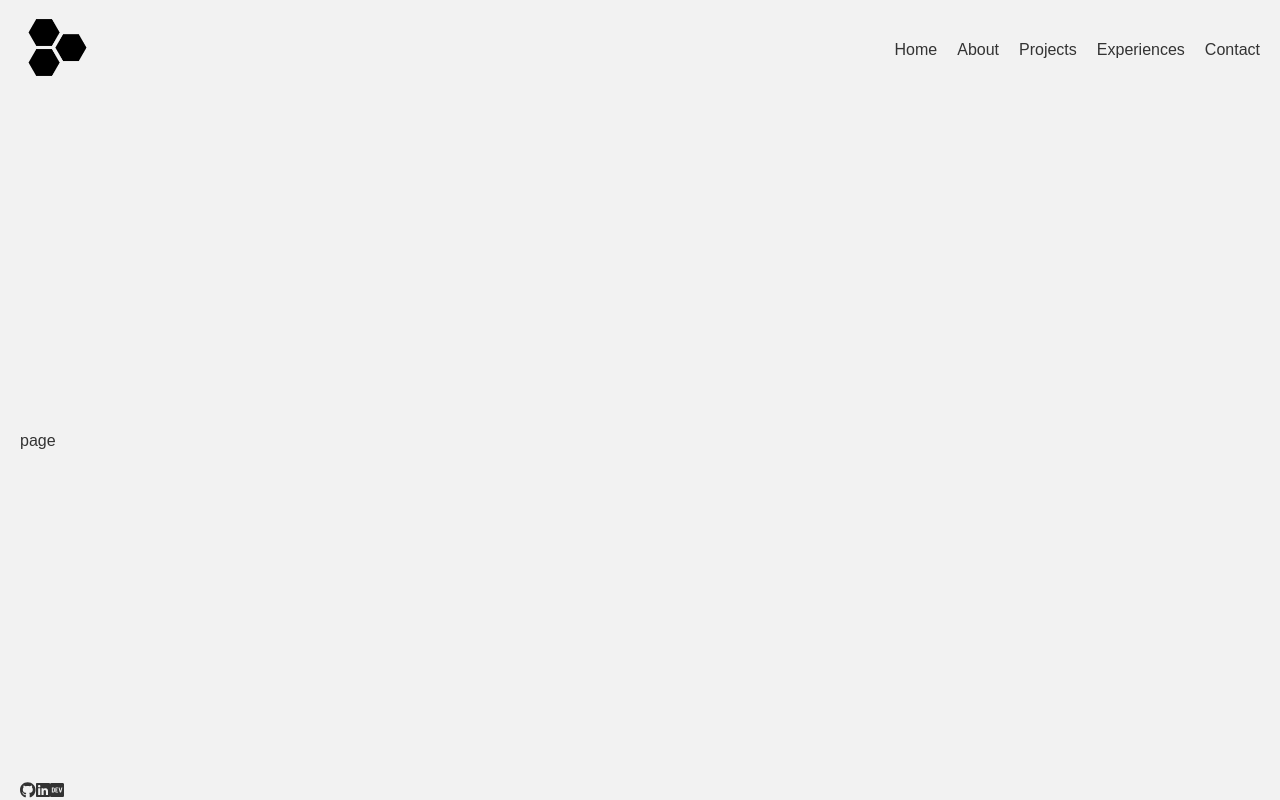
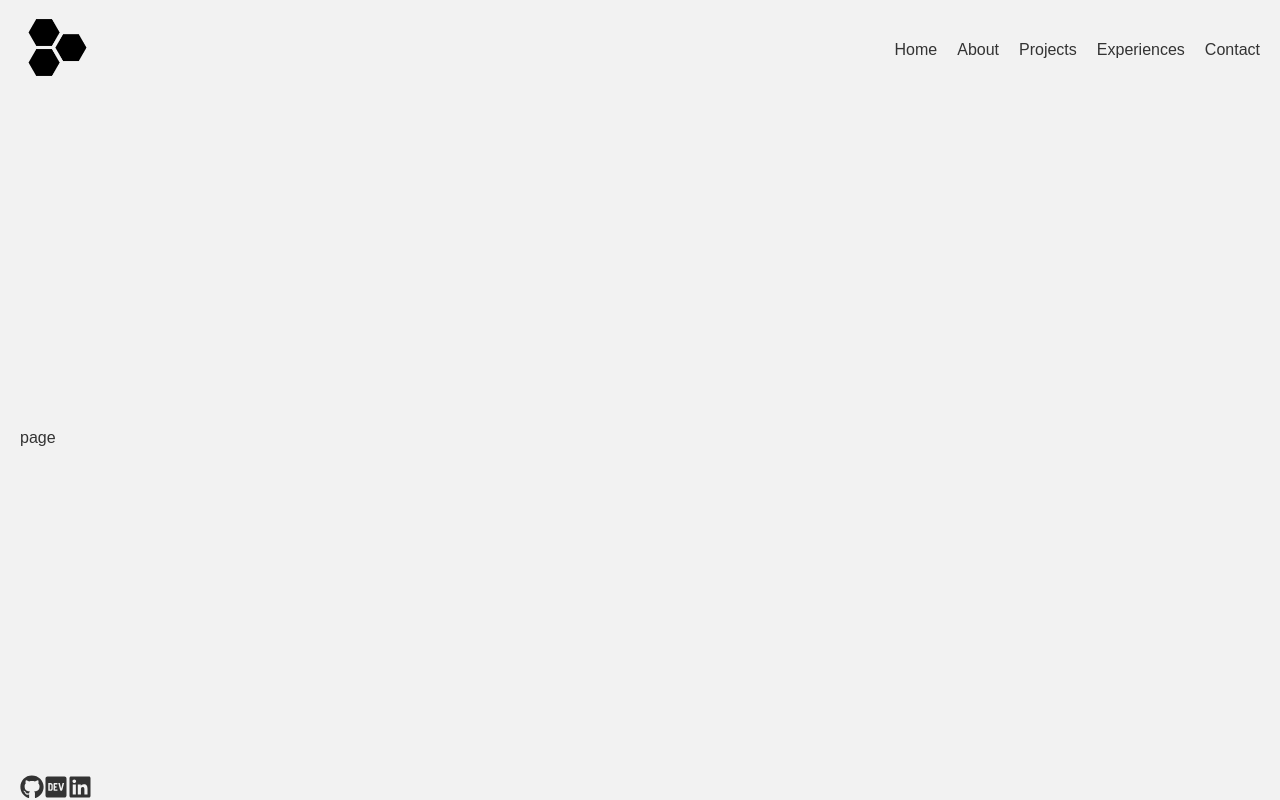
Before and after one commit to VSI12/Portfolio_v2, a Next.js app: page / in a window 1280 px wide. Built offline with nearby package versions, Linux system fonts and the light colour scheme.

Commit message:
Added the links

```diff
--- a/src/components/footer/Footer.jsx
+++ b/src/components/footer/Footer.jsx
@@ -1,18 +1,21 @@
 import React from "react";
 import styles from "./footer.module.css";
-import Image from "next/image";
 import { FontAwesomeIcon } from "@fortawesome/react-fontawesome";
-import { faGithub } from "@fortawesome/free-brands-svg-icons";
-import { faLinkedin } from "@fortawesome/free-brands-svg-icons";
-import { faDev } from "@fortawesome/free-brands-svg-icons";
+import { faDev, faGithub, faLinkedin } from "@fortawesome/free-brands-svg-icons";
 
 const Footer = () => {
   return (
     <div className={styles.container}>
       <div className={styles.social}>
-      <FontAwesomeIcon icon={faGithub} />
-      <FontAwesomeIcon icon={faLinkedin} />
-      <FontAwesomeIcon icon={faDev} />
+      <a href="https://github.com/VSI12" target="_blank" rel="noopener noreferrer" >
+        <FontAwesomeIcon icon={faGithub} className={styles.icon} />
+      </a>
+      <a href="https://dev.to/yourprofile" target="_blank" rel="noopener noreferrer">
+        <FontAwesomeIcon icon={faDev} className={styles.icon} />
+      </a>
+      <a href="https://www.linkedin.com/in/victor-iliya/" target="_blank" rel="noopener noreferrer">
+        <FontAwesomeIcon icon={faLinkedin} className={styles.icon} />
+      </a>
       </div>
     </div>
   );
--- a/src/components/footer/footer.module.css
+++ b/src/components/footer/footer.module.css
@@ -0,0 +1,11 @@
+.icon{
+    font-size: 1.5rem;
+    width: 1.5rem;
+    height: 1.5rem;
+  }
+
+  .iconLarge {
+    font-size: 3rem;
+    width: 3rem;
+    height: 3rem;
+  }
```
